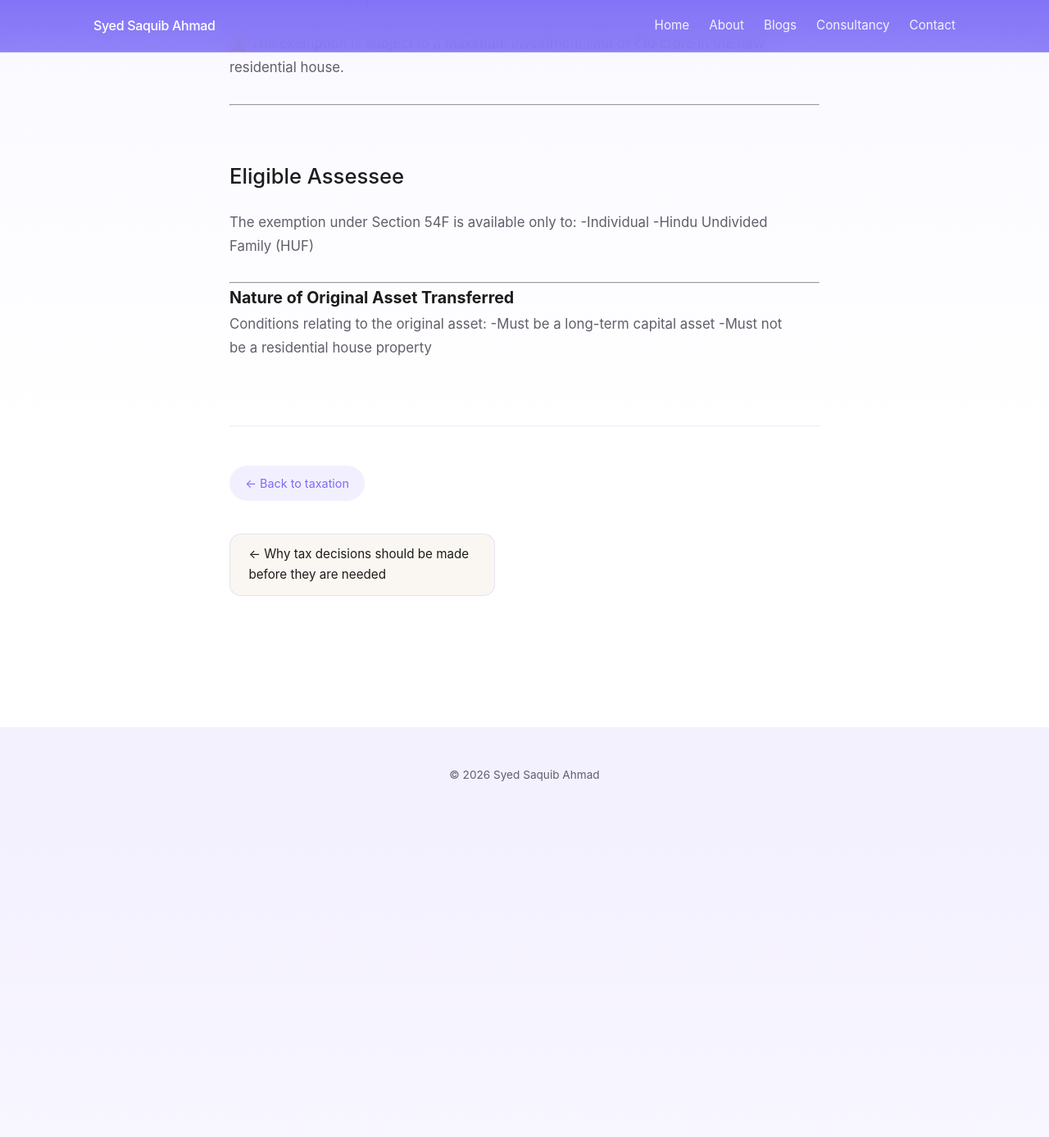
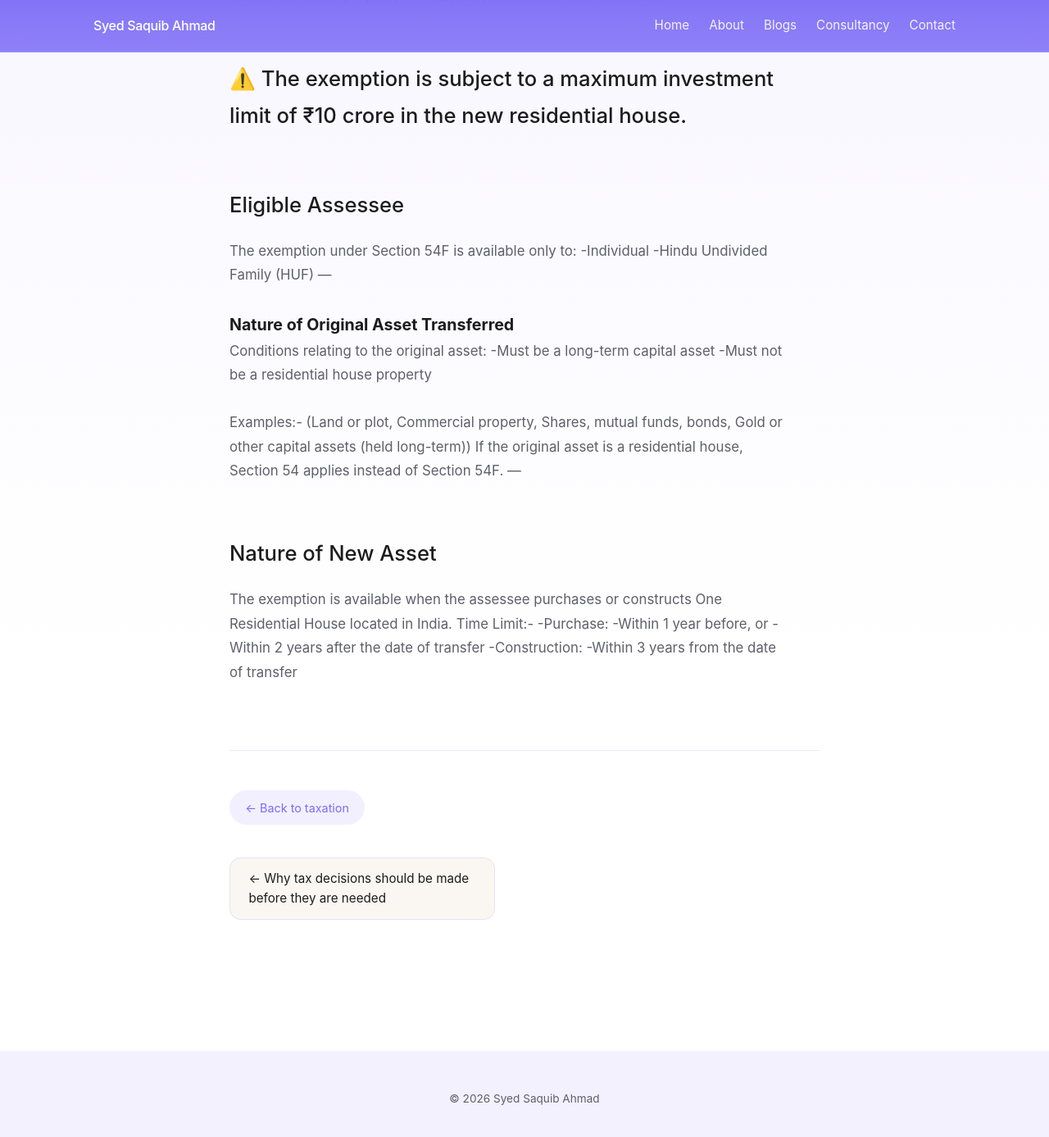
Before and after one commit to saquibahmad1234/syedsaquibahmad, a Jekyll site: the page built from _posts/2026-01-25-why-54-and-54f-are-they-are-needed.md, in a window 1280 px wide and 1400 px high, scrolled down 587 px. Shown: the top 1387 px of the window at 82% size. Built offline with Jekyll 4.4.1, drawn with Linux system fonts in a browser that asks for light colours; before the commit the page ends 1592 px from its top, so only the background shows below that.

Commit message:
Update 2026-01-25-why-54-and-54f-are-they-are-needed.md

```diff
--- a/_posts/2026-01-25-why-54-and-54f-are-they-are-needed.md
+++ b/_posts/2026-01-25-why-54-and-54f-are-they-are-needed.md
@@ -10,15 +10,28 @@ read_time: 10
 Section 54F provides exemption from long-term capital gains tax when an individual or a Hindu Undivided Family (HUF) invests the net consideration arising from the transfer of a long-term capital asset (other than a residential house) into one residential house property in India, subject to prescribed conditions.
 
 ⚠️ The exemption is subject to a maximum investment limit of ₹10 crore in the new residential house.
+---
 
----
 ## Eligible Assessee
 The exemption under Section 54F is available only to:
 -Individual
 -Hindu Undivided Family (HUF)
+---
 
----
 ### Nature of Original Asset Transferred
 Conditions relating to the original asset:
 -Must be a long-term capital asset
 -Must not be a residential house property
+
+Examples:- (Land or plot, Commercial property, Shares, mutual funds, bonds, Gold or other capital assets (held long-term))
+If the original asset is a residential house, Section 54 applies instead of Section 54F.
+---
+
+## Nature of New Asset
+The exemption is available when the assessee purchases or constructs One Residential House located in India.
+Time Limit:-
+-Purchase:
+  -Within 1 year before, or
+  -Within 2 years after the date of transfer
+-Construction:
+  -Within 3 years from the date of transfer
```
